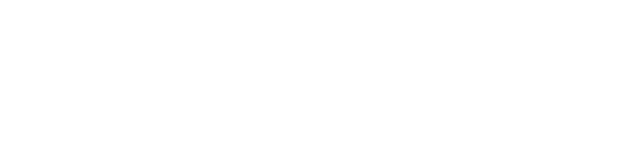
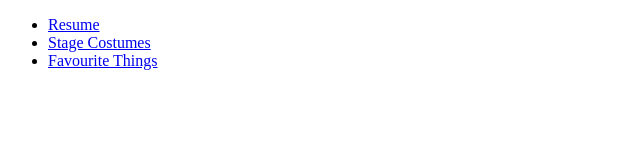
Before and after one commit to anurani1/itmd-361-project3, a plain HTML site: page project1/idols.html in a window 1280 px wide. Shown: the whole page, without its empty margins (0-640 px from the left). Drawn offline with Linux system fonts and the light colour scheme.

Commit message:
implement base structure

```diff
--- a/project1/idols.html
+++ b/project1/idols.html
@@ -0,0 +1,20 @@
+<!DOCTYPE html>
+<html lang="en">
+  <head>
+    <meta charset="utf-8">
+    <title>Stage Costumes</title>
+  </head>
+
+  <body>
+    <header>
+      <nav>
+        <ul>
+          <li><a href="index.html">Resume</a></li>
+          <li><a href="idols.html">Stage Costumes</a></li>
+          <li><a href="favourites.html">Favourite Things</a></li>
+        </ul>
+      </nav>
+    </header>
+
+  </body>
+</html>
```
Also changed, not shown: project1/favourites.html (+20 -0 lines), project1/index.html (+1 -0 lines).
